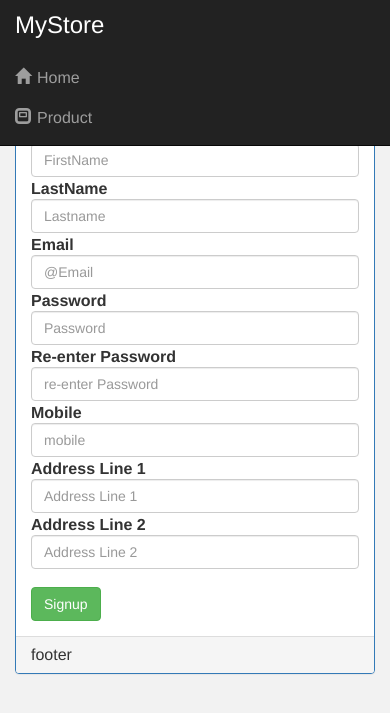
After one commit to blckclov3r/php_shoppingCart, a PHP site: page /customer_registration.php in a window 390 px wide. The commit adds this page. Shown: the top 713 px of the page. Run offline with PHP 8.4, Linux system fonts and the light colour scheme; data that the repository does not hold is empty.

```diff
--- a/action.php
+++ b/action.php
@@ -131,7 +131,7 @@
         }
 
         public function searchProducts($table){
-            $keyword = $_POST['keyword'];
+            $keyword = $this->conn->real_escape_string($_POST['keyword']);
             $sql = "SELECT * FROM ".$table." WHERE product_keywords LIKE '$keyword%'";
             $query = mysqli_query($this->conn,$sql);
             while($row = mysqli_fetch_assoc($query)){
--- /dev/null
+++ b/customer_registration.php
@@ -0,0 +1,109 @@
+<!DOCTYPE html>
+<html class="no-js">
+    <head>
+        <meta charset="utf-8">
+        <meta http-equiv="X-UA-Compatible" content="IE=edge">
+        <title>Shopping Cart</title>
+        <meta name="description" content="">
+        <meta name="viewport" content="width=device-width, initial-scale=1">
+        <link rel="stylesheet" href="css/bootstrap.css">
+        <link rel="stylesheet" href="css/style.css">
+    </head>
+    <body>
+
+        <div class="navbar navbar-inverse navbar-fixed-top">
+            <div class="container-fluid">
+                <div class="navbar-header">
+                    <a href="#" class="navbar-brand">MyStore</a>
+                </div>
+                <ul class="nav navbar-nav">
+                    <li><a href="#"><span class="glyphicon glyphicon-home"></span>Home</a></li>
+                    <li><a href="#"><span class="glyphicon glyphicon-modal-window"></span>Product</a></li>
+                </ul>
+            </div>
+        </div>
+
+        <div style="display: block; content:''; clear: both;"><br/> <br/><br/> <br/></div>
+        <div class="row">
+             <div class="col-md-2"></div>
+             <div class="col-md-8"  id="signup_msg"></div>
+             <div class="col-md-2"></div>
+        </div>
+
+
+        <div class="container-fluid">
+            <div class="row">
+                <div class="col-md-3"></div>
+                <div class="col-md-6">
+                    <div class="panel panel-primary">
+                        <div class="panel-heading">Customer Signup Form</div>
+                        <div class="panel-body">
+                            <form method="POST">
+                                <div class="row">
+                                    <div class="col-md-6">
+                                        <label for="fname">FirstName</label>
+                                        <input type="text" id="fname" name="fname" class="form-control" placeholder="FirstName"/>
+                                    </div>
+                                    <div class="col-md-6">
+                                        <label for="lname">LastName</label>
+                                        <input type="text" id="lname" name="lname" class="form-control" placeholder="Lastname"/>
+                                    </div>
+                                </div>
+                                <div class="row">
+                                    <div class="col-md-12">
+                                        <label for="email">Email</label>
+                                        <input type="email" id="email" name="email" class="form-control" placeholder="@Email"/>
+                                    </div>
+                                </div>
+                                <div class="row">
+                                    <div class="col-md-12">
+                                        <label for="password">Password</label>
+                                        <input type="password" id="password" name="password" class="form-control" placeholder="Password"/>
+                                    </div>
+                                </div>
+                                <div class="row">
+                                    <div class="col-md-12">
+                                        <label for="repassword">Re-enter Password</label>
+                                        <input type="password" id="repassword" name="repassword" class="form-control" placeholder="re-enter Password"/>
+                                    </div>
+                                </div>
+                                <div class="row">
+                                    <div class="col-md-12">
+                                        <label for="mobile">Mobile</label>
+                                        <input type="text" id="mobile" name="mobile" class="form-control" placeholder="mobile"/>
+                                    </div>
+                                </div>
+                                <div class="row">
+                                    <div class="col-md-12">
+                                        <label for="address1">Address Line 1</label>
+                                        <input type="text" id="address1" name="address1" class="form-control" placeholder="Address Line 1"/>
+                                    </div>
+                                </div>
+                                <div class="row">
+                                    <div class="col-md-12">
+                                        <label for="address2">Address Line 2</label>
+                                        <input type="text" id="address2" name="address2" class="form-control" placeholder="Address Line 2"/>
+                                    </div>
+                                </div>
+                                <br/>
+                                <div class="row">
+                                    <div class="col-md-12">
+                                        <input type="submit" id="signup_btn" name="signup_btn"class="btn btn-success" value="Signup"/>
+                                    </div>
+                                </div>
+                            </form>
+                        </div>
+                        <div class="panel-footer">footer</div>
+
+                    </div>
+                </div>
+                <div class="col-md-3"></div>
+            </div>
+        </div>
+
+
+        <script src="js/jquery-3.4.1.min.js"></script>
+        <script src="js/bootstrap.js"></script>
+        <script src="js/main.js"></script>
+    </body>
+</html>
--- a/index.php
+++ b/index.php
@@ -1,5 +1,3 @@
-
-
 <!DOCTYPE html>
 <html class="no-js">
     <head>
--- a/js/main.js
+++ b/js/main.js
@@ -36,6 +36,8 @@ $(document).ready(function() {
             }
         });
     }
+
+
 
 
     $('body').delegate('.category','click',function(response){
@@ -82,4 +84,18 @@ $(document).ready(function() {
         }
     });
 
+    $("#signup_btn").click(function(event){
+        event.preventDefault();
+        $.ajax({
+            url: "register.php",
+            method: "POST",
+            data: $("form").serialize(),
+            success: function(response){
+            //    alert(response);
+            $("#signup_msg").html(response);
+            }
+        });
+
+    });
+
 });
```
Also changed, not shown: register.php (added, +23 -0 lines).
